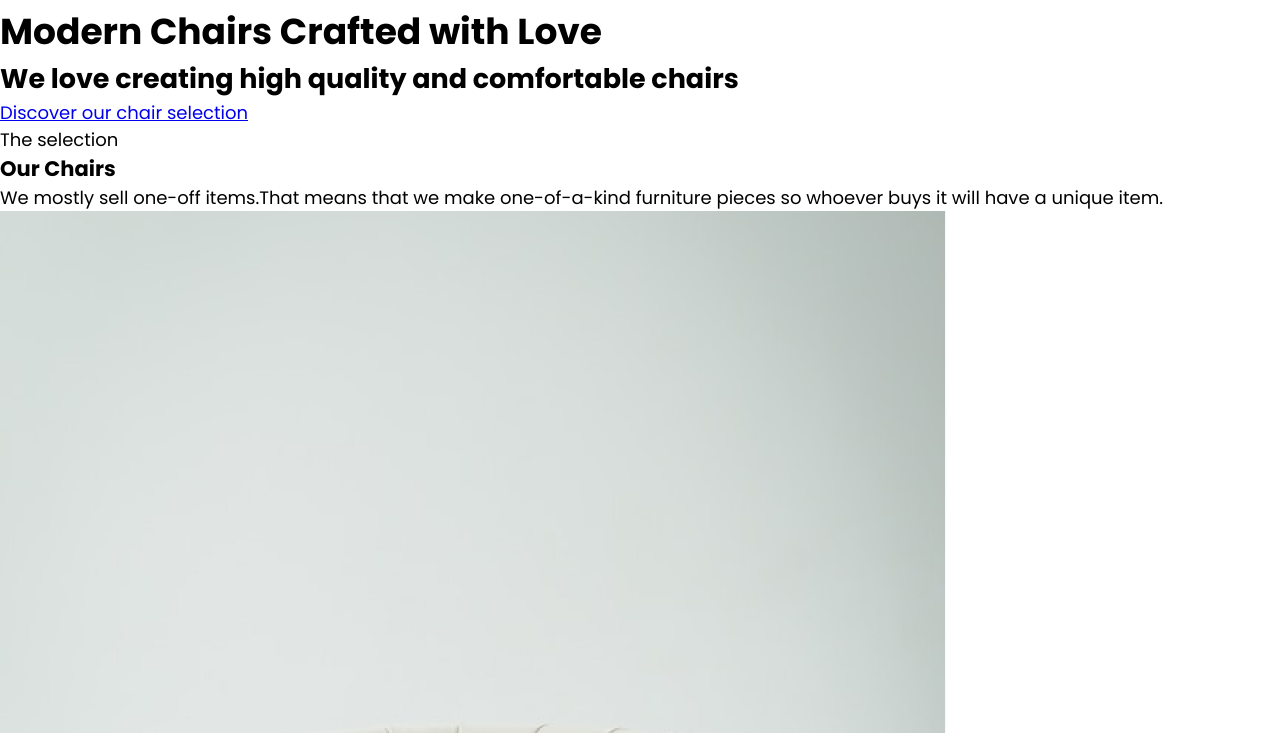
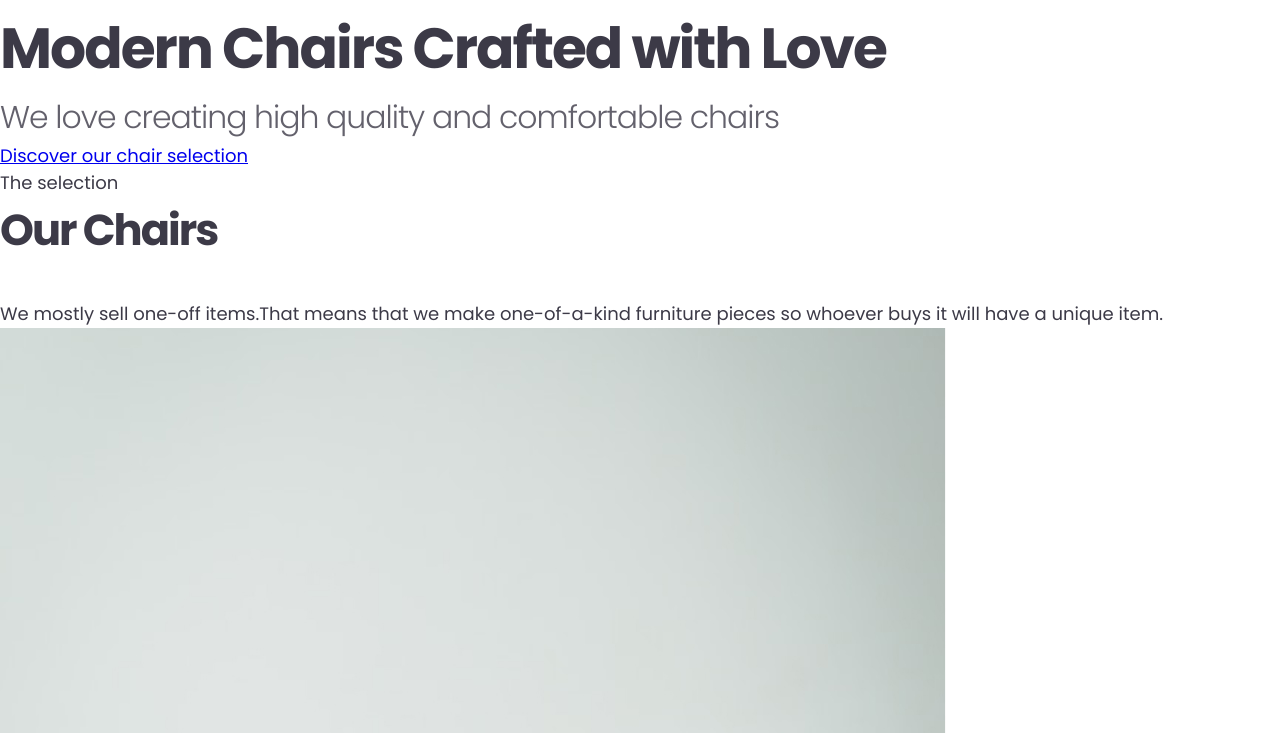
Before and after one commit to emasx/project-1, a plain HTML site: page index.html in a window 1280 px wide. Shown: the part 67-800 px from the top of the page. Drawn offline with Linux system fonts and the light colour scheme.

Commit message:
project-1.2

```diff
--- a/style.css
+++ b/style.css
@@ -17,4 +17,26 @@ html {
 
 body {
     font-family: 'Poppins', sans-serif;
+    line-height: 1.55;  /* 1.55 * 18px */
+    color: rgb(60, 58, 71);
 }
+
+h1 {
+    font-size: 3.15rem;
+    font-weight: 700;
+    letter-spacing: -2px;
+}
+
+h2 {
+    font-size: 1.75rem;
+    font-weight: 300;
+    letter-spacing: -1px;
+    color: rgba(60, 58, 71, .8);
+}
+
+h3 {
+    font-size: 2.4rem;
+    font-weight: 700;
+    letter-spacing: -2px;
+    margin-bottom: 2rem;
+}
```
